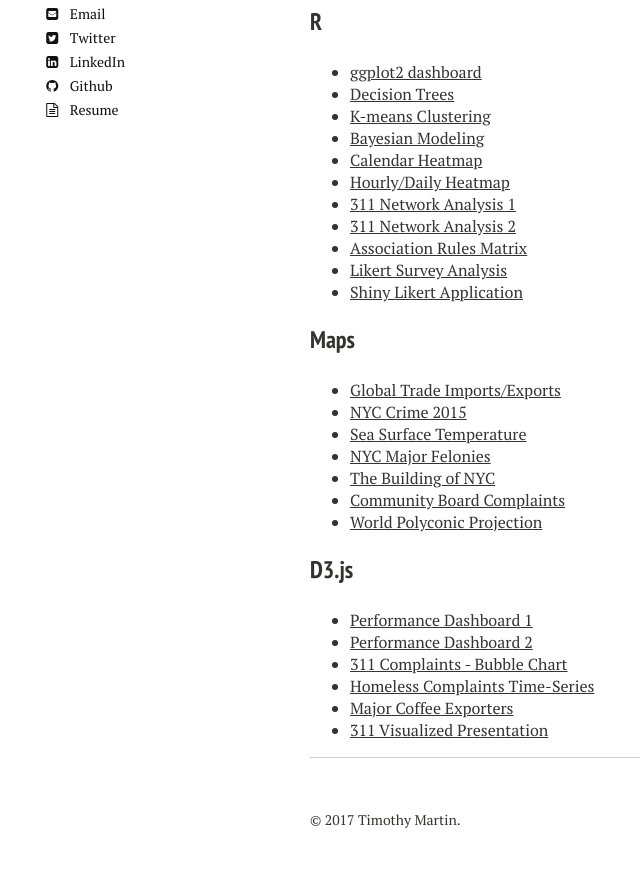
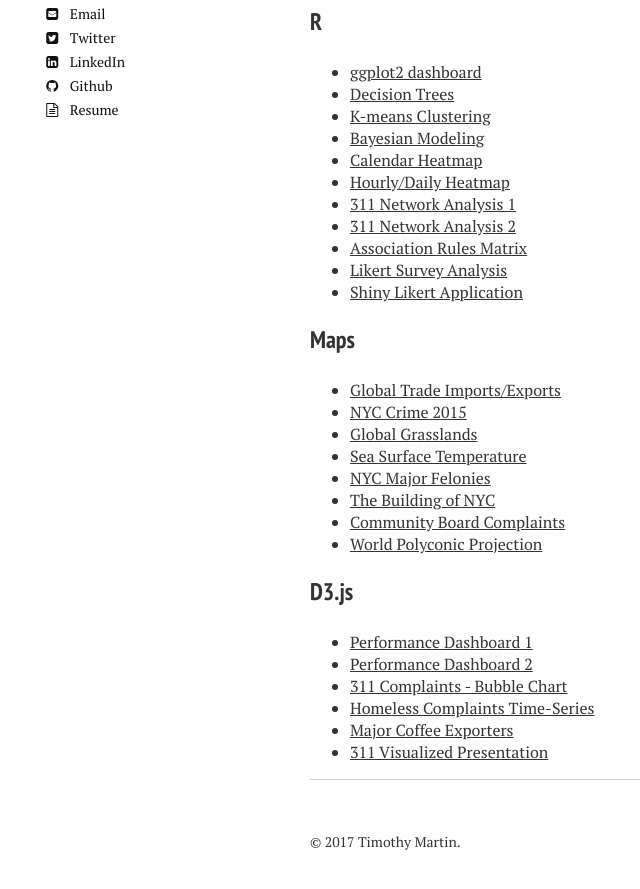
Before and after one commit to timothymartin76/timothymartin76.github.io, a Jekyll site: the page built from index.md, in a window 1280 px wide and 900 px high, scrolled down 677 px. Shown: the top 889 px of the window, without its empty margins (10-650 px from the left). Built offline with Jekyll 4.4.1, drawn with Linux system fonts in a browser that asks for light colours; nearby versions of some CDN libraries.

Commit message:
Update index.md

```diff
--- a/index.md
+++ b/index.md
@@ -32,6 +32,7 @@ Data analytics professional with more than a decade of experience in advanced da
 
 * <a href="http://timothymartin76.github.io/MAPS/Global_Trade/#Imports" target="_blank">Global Trade Imports/Exports</a>
 * <a href="https://timothymartin76.github.io/Felonies_2016_Map/" target="_blank">NYC Crime 2015</a>
+* <a href="http://timothymartin76.github.io/MAPS/grasslands.pdf" target="_blank">Global Grasslands</a>
 * <a href="https://timothymartin76.github.io/SST_MAP/SST_2015_Final.pdf" target="_blank">Sea Surface Temperature</a>
 * <a href="https://timothymartin76.github.io/NYC_Felony/" target="_blank">NYC Major Felonies</a>
 * <a href="https://vimeo.com/137822077" target="_blank">The Building of NYC</a>
```
